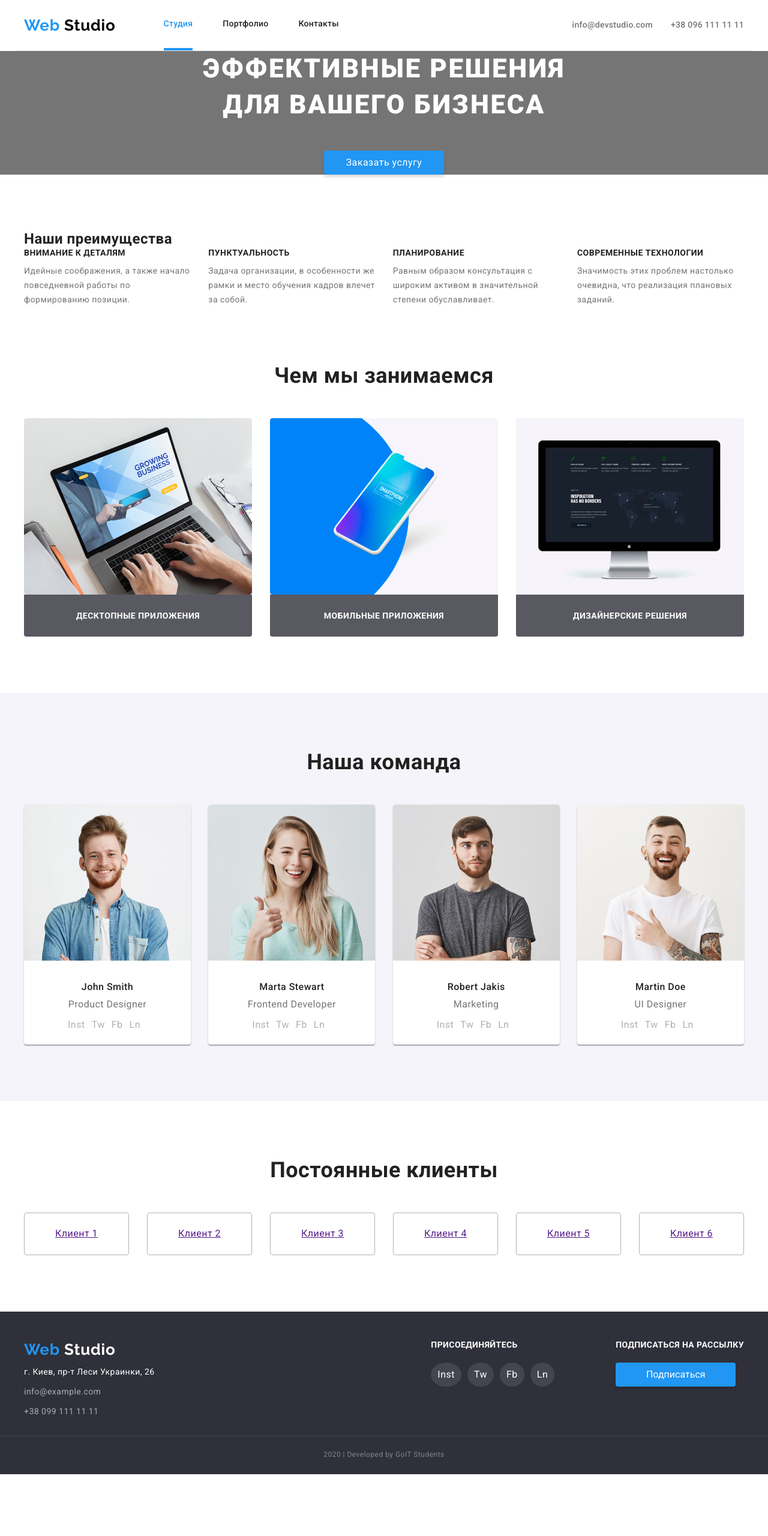
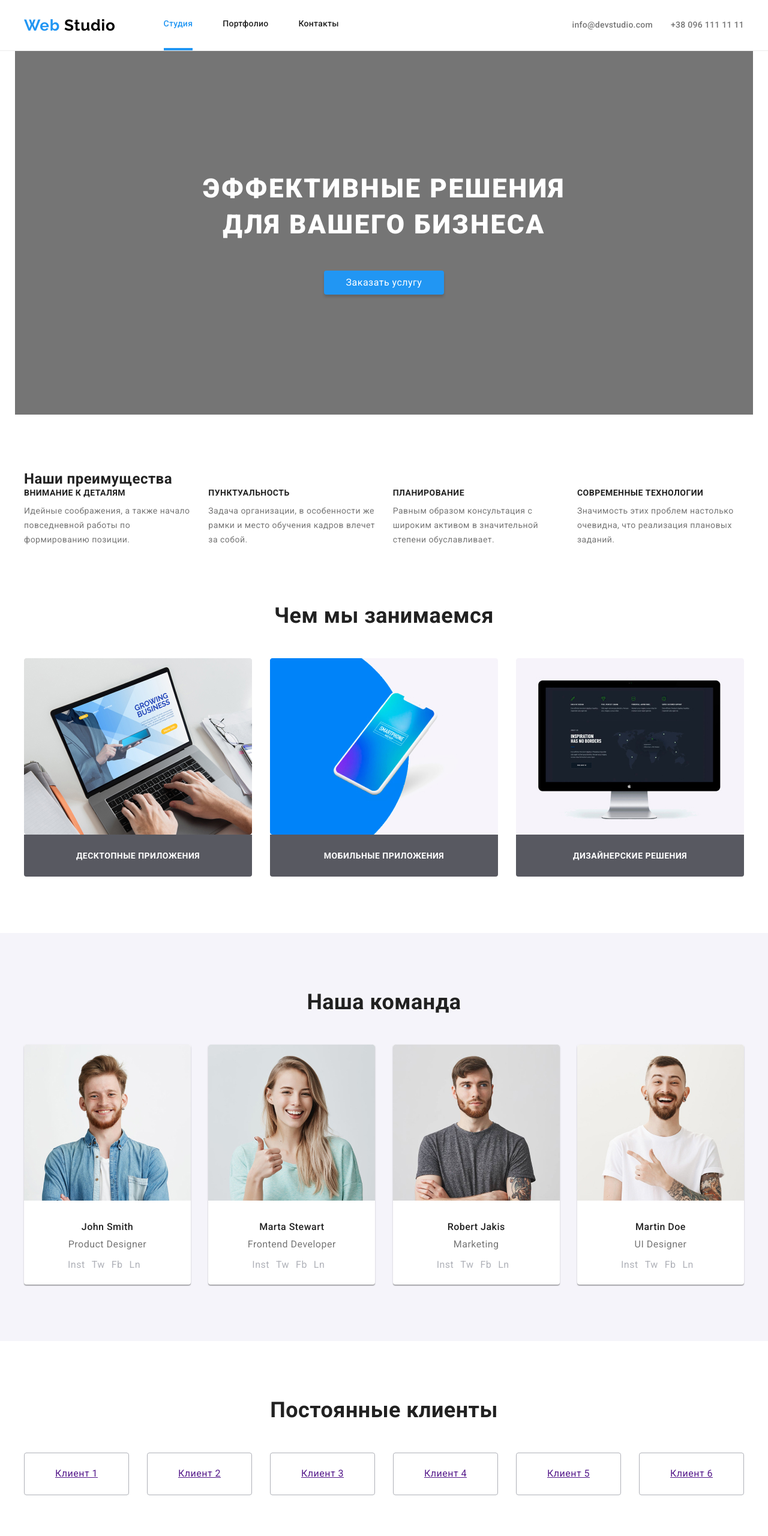
Before and after one commit to vertraut/goit-markup-hw-03, a plain HTML site: page index.html in a window 1280 px wide. Shown: the top 2560 px of the page at 60% size. Before the commit the page ends 2457 px from the top, so only its background shows below. Drawn offline with nearby package versions, Linux system fonts and the light colour scheme.

Commit message:
правки от ментора

```diff
--- a/css/styles.css
+++ b/css/styles.css
@@ -93,10 +93,13 @@ h6 {
 
 /* header */
 
+.header {
+  border-bottom: 1px solid #ececec;
+}
+
 .header .container {
   display: flex;
   align-items: center;
-  border-bottom: 1px solid #ececec;
 }
 
 .header .logo-accent {
@@ -115,11 +118,6 @@ h6 {
   display: flex;
   align-items: center;
 }
-
-/* .header-nav li:not(:last-child) {
-  outline: 1px solid black;
-  margin-right: 50px;
-} */
 
 .header-nav li + li {
   margin-left: 50px;
@@ -182,10 +180,14 @@ h6 {
 }
 
 /* hero */
-.hero {
+
+.hero .container {
   background-color: #757575;
   text-align: center;
+  padding-top: 200px;
+  padding-bottom: 200px;
 }
+
 .hero-title {
   color: var(--light-color);
   font-weight: 900;
@@ -298,9 +300,9 @@ h6 {
 
 .team-item {
   background: #ffffff;
-
   box-shadow: 0px 2px 1px rgba(0, 0, 0, 0.2), 0px 1px 1px rgba(0, 0, 0, 0.14), 0px 1px 3px rgba(0, 0, 0, 0.12);
   border-radius: 4px;
+  padding-bottom: 24px;
 }
 
 .team-item h3 {
@@ -332,7 +334,7 @@ h6 {
 .team-social-list {
   display: flex;
   justify-content: center;
-  margin-bottom: 24px;
+  /* margin-bottom: 24px; */
 }
 
 .team-social-list a {
@@ -392,6 +394,10 @@ h6 {
   display: flex;
 }
 
+.footer .logo {
+  margin-bottom: 10px;
+}
+
 .footer .logo-accent {
   color: #ffffff;
 }
@@ -399,6 +405,10 @@ h6 {
 /* блок div с адресом и контактами */
 .footer .address {
   margin-right: auto;
+}
+
+.footer .address li:not(:last-child) {
+  margin-bottom: 10px;
 }
 
 .footer address {
@@ -411,8 +421,6 @@ h6 {
   font-size: 14px;
   line-height: 1.71;
   color: #ffffff;
-  padding-top: 10px;
-
   margin: 0;
 }
 
@@ -423,7 +431,6 @@ h6 {
   line-height: 1.71;
   color: rgba(255, 255, 255, 0.6);
   text-decoration: none;
-  padding-top: 9px;
   margin: 0;
 }
 
@@ -468,9 +475,10 @@ h6 {
 .footer-social b,
 .subscribe b {
   display: block;
+  margin-bottom: 21px;
+
   color: #ffffff;
   text-transform: uppercase;
-  padding-bottom: 21px;
   font-size: 14px;
   line-height: 1.14;
   letter-spacing: 0.03em;
@@ -479,15 +487,16 @@ h6 {
 /* Копирайт */
 
 .copyright p {
-  font-size: 12px;
-  line-height: 2;
-  text-align: center;
-  color: rgba(255, 255, 255, 0.4);
   margin-top: 28px;
   margin-bottom: 0;
   padding-top: 18px;
   padding-bottom: 21px;
   border-top: 1px solid rgba(255, 255, 255, 0.1);
+
+  font-size: 12px;
+  line-height: 2;
+  text-align: center;
+  color: rgba(255, 255, 255, 0.4);
 }
 
 /* portfolio */
```
